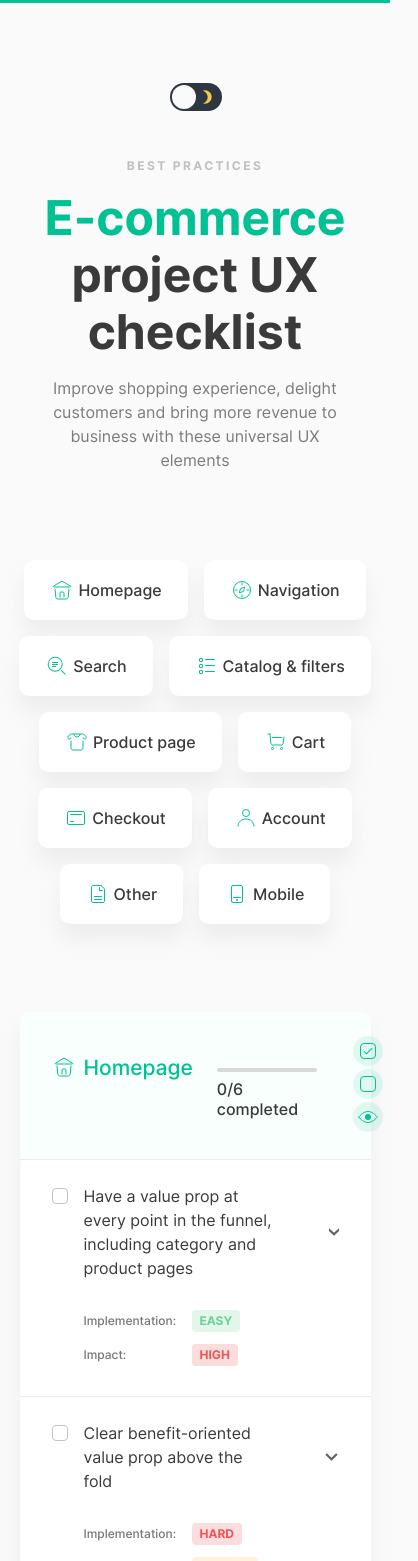
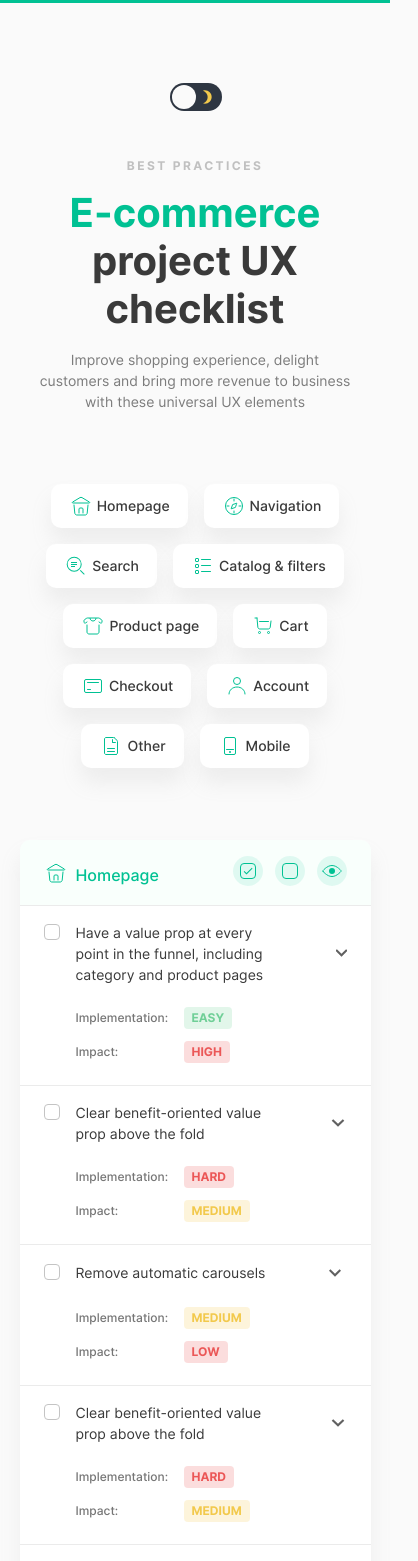
Before and after one commit to vladkyshkan/Ecommerce-UX-Checklist, a React (Create React App) app: page / in a window 390 px wide. Shown: the top 1561 px of the page, 418 px wide, since content can reach past the window. Built offline with nearby package versions, Linux system fonts and the light colour scheme.

Commit message:
Added responsive design > 400px

```diff
--- a/src/components/App.js
+++ b/src/components/App.js
@@ -16,6 +16,11 @@ const H1 = styled.h1`
   span {
     color: rgba(0, 193, 147, 1);
   }
+
+  @media only screen and (max-width: 600px) {
+    font-size: 40px;
+    line-height: 48px;
+  }
 `;
 
 const H4 = styled.h4`
@@ -31,6 +36,11 @@ const Text = styled.p`
   line-height: 24px;
   color: ${props => props.theme.colors.description};
   margin: 16px 0 0 0;
+
+  @media only screen and (max-width: 600px) {
+    font-size: 14px;
+    line-height: 21px;
+  }
 `;
 
 const Wrapper = styled.div`
@@ -59,6 +69,10 @@ const Navigation = styled.div`
   display: flex;
   justify-content: center;
   flex-wrap: wrap;
+
+  @media only screen and (max-width: 600px) {
+    margin: 64px 0;
+  }
 `;
 
 const CategoriesList = styled.ul`
--- a/src/components/ButtonNav.js
+++ b/src/components/ButtonNav.js
@@ -18,6 +18,11 @@ const NavButton = styled.a`
     border: 2px solid rgba(0, 193, 147, 1);
     color: rgba(0, 193, 147, 1);
   }
+
+  @media only screen and (max-width: 600px) {
+    padding: 8px 16px;
+    font-size: 14px;
+  }
 `;
 
 const NavButtonIcon = styled.img`
--- a/src/components/Category.js
+++ b/src/components/Category.js
@@ -8,6 +8,10 @@ const CategoryStyle = styled.div`
   background-color: ${props => props.theme.colors.categoryBg};
   border-radius: 10px;
   box-shadow: 0px 15px 20px ${props => props.theme.colors.shadow};
+
+  @media only screen and (max-width: 600px) {
+    margin-bottom: 64px;
+  }
 `;
 
 const H5 = styled.h5`
--- a/src/components/CategoryHeading.js
+++ b/src/components/CategoryHeading.js
@@ -15,6 +15,10 @@ const CategoryHeadingStyle = styled.div`
     position: relative;
     top: 4px;
   }
+
+  @media only screen and (max-width: 620px) {
+    padding: 16px 24px;
+  }
 `;
 
 const H3 = styled.h3`
@@ -24,6 +28,14 @@ const H3 = styled.h3`
   color: rgba(0, 193, 147, 1);
   margin: 0;
   padding-right: 24px;
+
+  @media only screen and (max-width: 768px) {
+    padding-right: 12px;
+  }
+
+  @media only screen and (max-width: 600px) {
+    font-size: 16px;
+  }
 `;
 
 const CategoryHeadingTitle = styled.div`
@@ -85,6 +97,10 @@ const CategoryButton = styled.button`
   :focus {
     outline: 0;
   }
+
+  @media only screen and (max-width: 420px) {
+    margin-left: 12px;
+  }
 `;
 
 const CategoryButtonHide = styled(CategoryButton)`
--- a/src/components/CategoryItem.js
+++ b/src/components/CategoryItem.js
@@ -26,6 +26,10 @@ const CategoryItemStyle = styled.div`
   max-width: 980px;
   padding: 24px 32px;
   border-top: 1px solid ${props => props.theme.colors.categoryItemBorder};
+
+  @media only screen and (max-width: 620px) {
+    padding: 16px 24px;
+  }
 `;
 
 const CheckboxLabel = styled.label`
@@ -57,6 +61,10 @@ const CategoryItemDescription = styled.span`
   @media only screen and (max-width: 820px) {
     width: 90%;
   }
+
+  @media only screen and (max-width: 600px) {
+    font-size: 14px;
+  }
 `;
 
 const AccordionItemButtonStyle = styled(AccordionItemButton)`
@@ -86,14 +94,21 @@ const AccordionItemPanelStyle = styled(AccordionItemPanel)`
   padding: 32px 64px;
   font-size: 14px;
   line-height: 21px;
+
+  @media only screen and (max-width: 620px) {
+    padding: 24px 56px;
+  }
+
+  @media only screen and (max-width: 600px) {
+    font-size: 12px;
+    line-height: 18px;
+  }
 `;
 
 const TagsMobile = styled.div`
   display: none;
 
   @media only screen and (max-width: 820px) {
-    /* display: flex;
-    padding: 0 64px 24px; */
     display: block;
     padding: 0 64px 24px;
 
@@ -101,6 +116,10 @@ const TagsMobile = styled.div`
       display: flex;
       align-items: center;
     }
+  }
+
+  @media only screen and (max-width: 620px) {
+    padding: 0 56px 16px;
   }
 `;
 
--- a/src/components/CategoryProgress.js
+++ b/src/components/CategoryProgress.js
@@ -4,6 +4,10 @@ import styled from "styled-components";
 const CategoryProgressStyle = styled.div`
   color: ${props => props.theme.colors.body};
   font-weight: 500;
+
+  @media only screen and (max-width: 600px) {
+    display: none;
+  }
 `;
 
 const CategoryProgressBarStyle = styled.div`
@@ -22,6 +26,10 @@ const CategoryProgressBarStyle = styled.div`
     height: 100%;
     border-radius: 10px;
     transition: 0.3s;
+  }
+
+  @media only screen and (max-width: 767px) {
+    display: none;
   }
 `;
 
```
